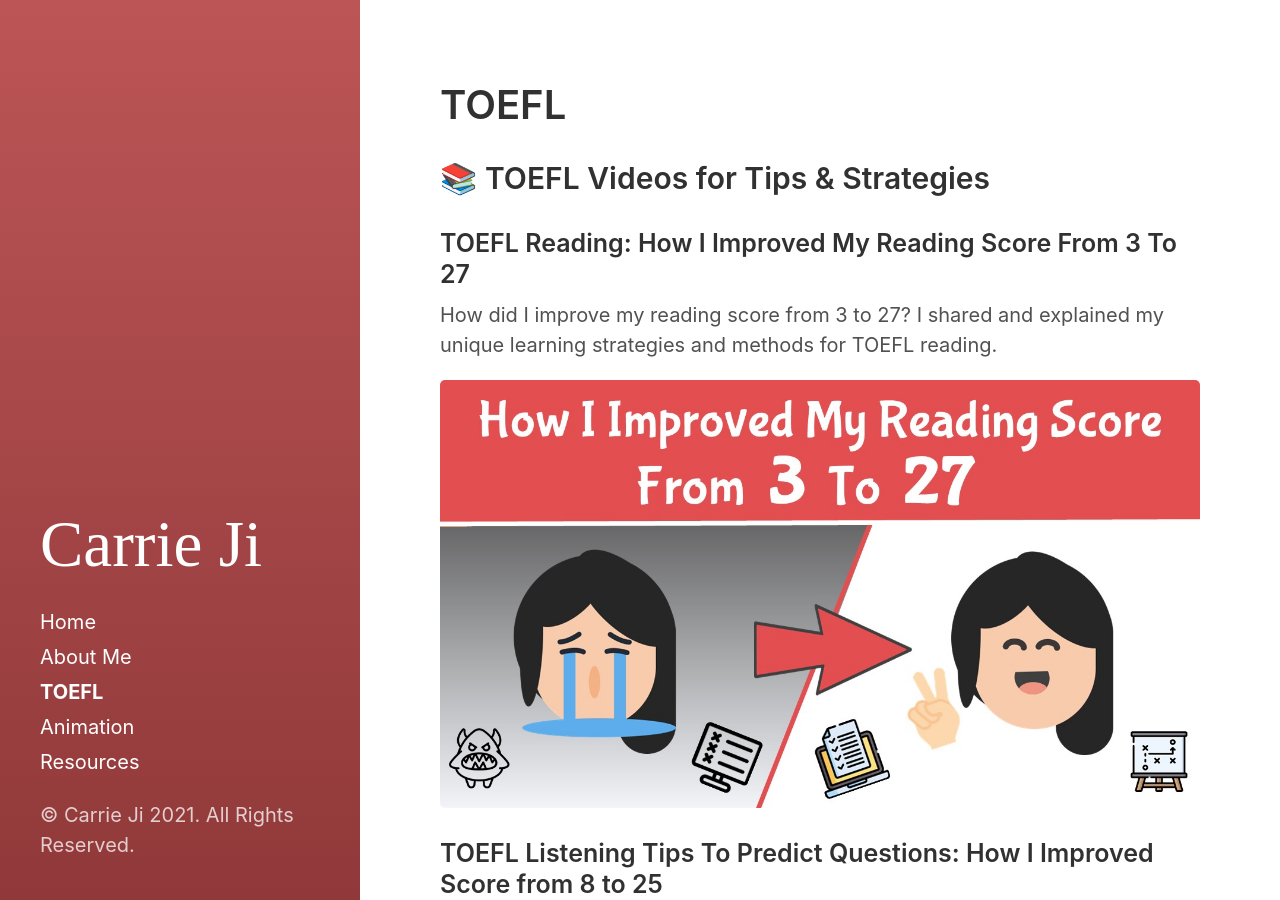
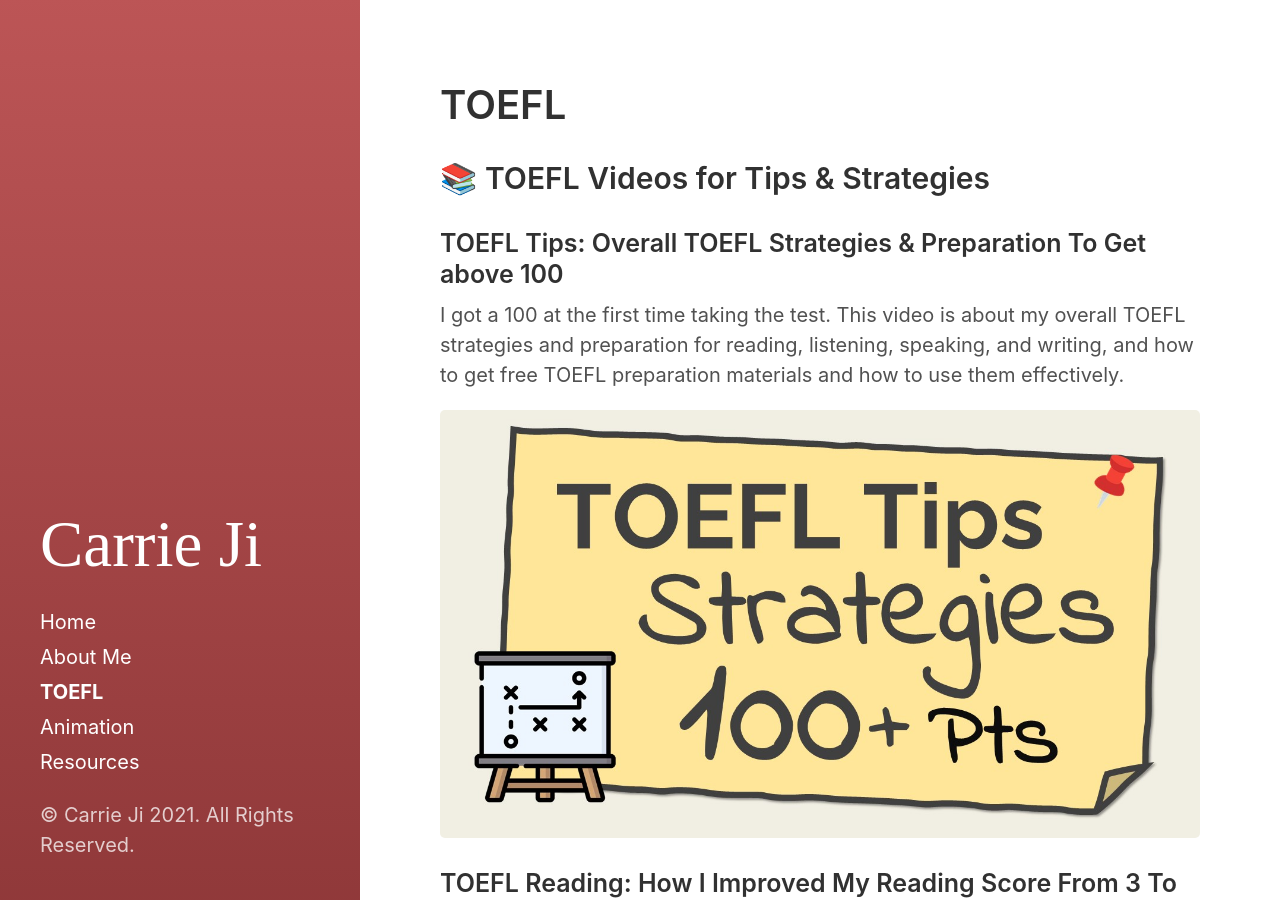
Before and after one commit to carrieji/carrieji.github.io, a Jekyll site: the page built from category/TOEFL.md, in a window 1280 px wide and 900 px high. Built offline with Jekyll 4.4.1, drawn with Linux system fonts in a browser that asks for light colours.

Commit message:
Update TOEFL.md

```diff
--- a/category/TOEFL.md
+++ b/category/TOEFL.md
@@ -4,6 +4,12 @@
 ---
 
 ## 📚 TOEFL Videos for Tips & Strategies
+
+### TOEFL Tips: Overall TOEFL Strategies & Preparation To Get above 100
+I got a 100 at the first time taking the test. This video is about my overall TOEFL strategies and preparation for reading, listening, speaking, and writing, and how to get free TOEFL preparation materials and how to use them effectively.
+
+<a href="https://youtu.be/Q33tUlipYY8" target="_blank"><img src="/assets/images/thumbnail/toefl_overall_strategies.jpg" alt="TOEFL Tips: Overall TOEFL Strategies & Preparation To Get above 100"></a>
+
 
 ### TOEFL Reading: How I Improved My Reading Score From 3 To 27
 
```
